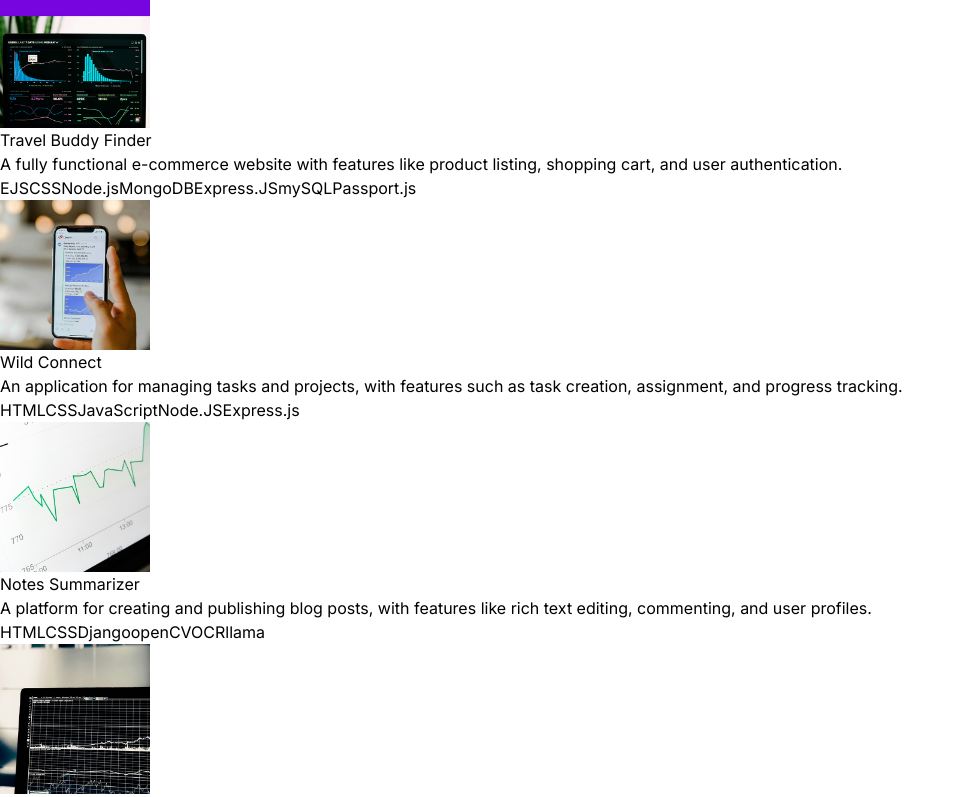
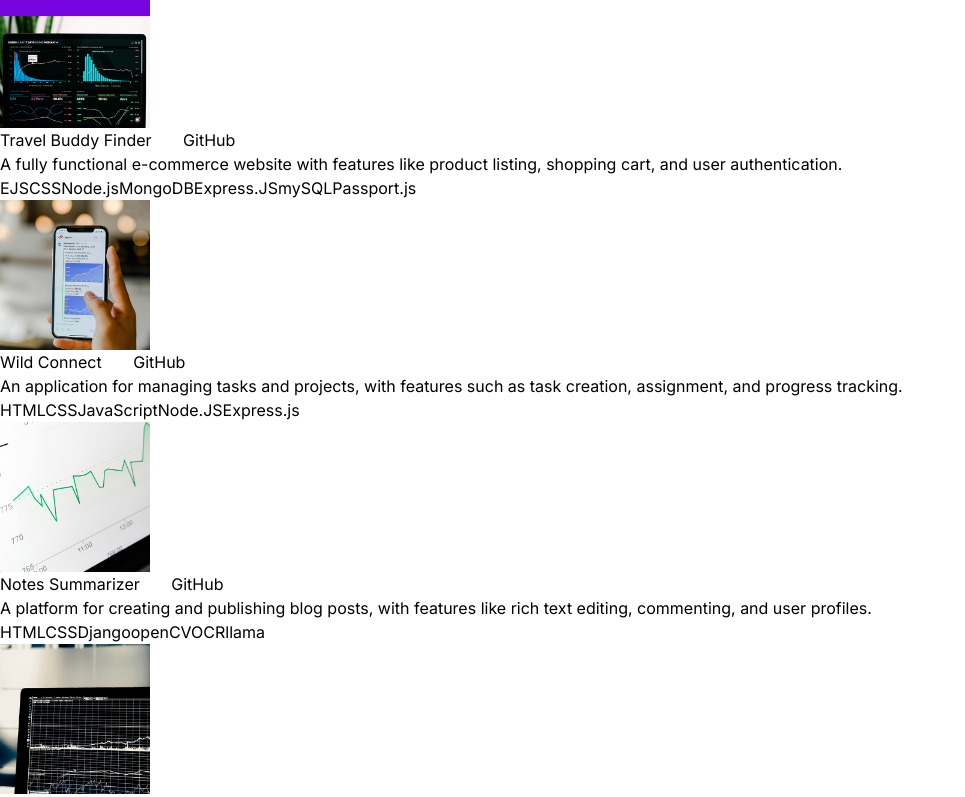
Before and after one commit to sp2003s/Portfolio-react, a React (Vite) app: page / in a window 1280 px wide. Shown: the part 1500-2297 px from the top of the page, without its empty margins (0-965 px from the left). Built offline with nearby package versions, Linux system fonts and the light colour scheme.

Commit message:
github text in project

```diff
--- a/src/components/Projects.jsx
+++ b/src/components/Projects.jsx
@@ -35,7 +35,7 @@ const Projects = () => {
               />
             </div>
             <div className="w-full max-w-xl lg:w-3/4">
-              <h6 className="mb-2 font-semibold">{project.title}</h6>
+              <h6 className="mb-2 font-semibold">{project.title} &nbsp;&nbsp;&nbsp;&nbsp;&nbsp; <span className="text-sm font-normal underline">GitHub</span></h6>
               <p className="mb-4 text-neutral-400">{project.description}</p>
               <div className="flex flex-wrap">
                 {project.technologies.map((tech, techIndex) => (
```
